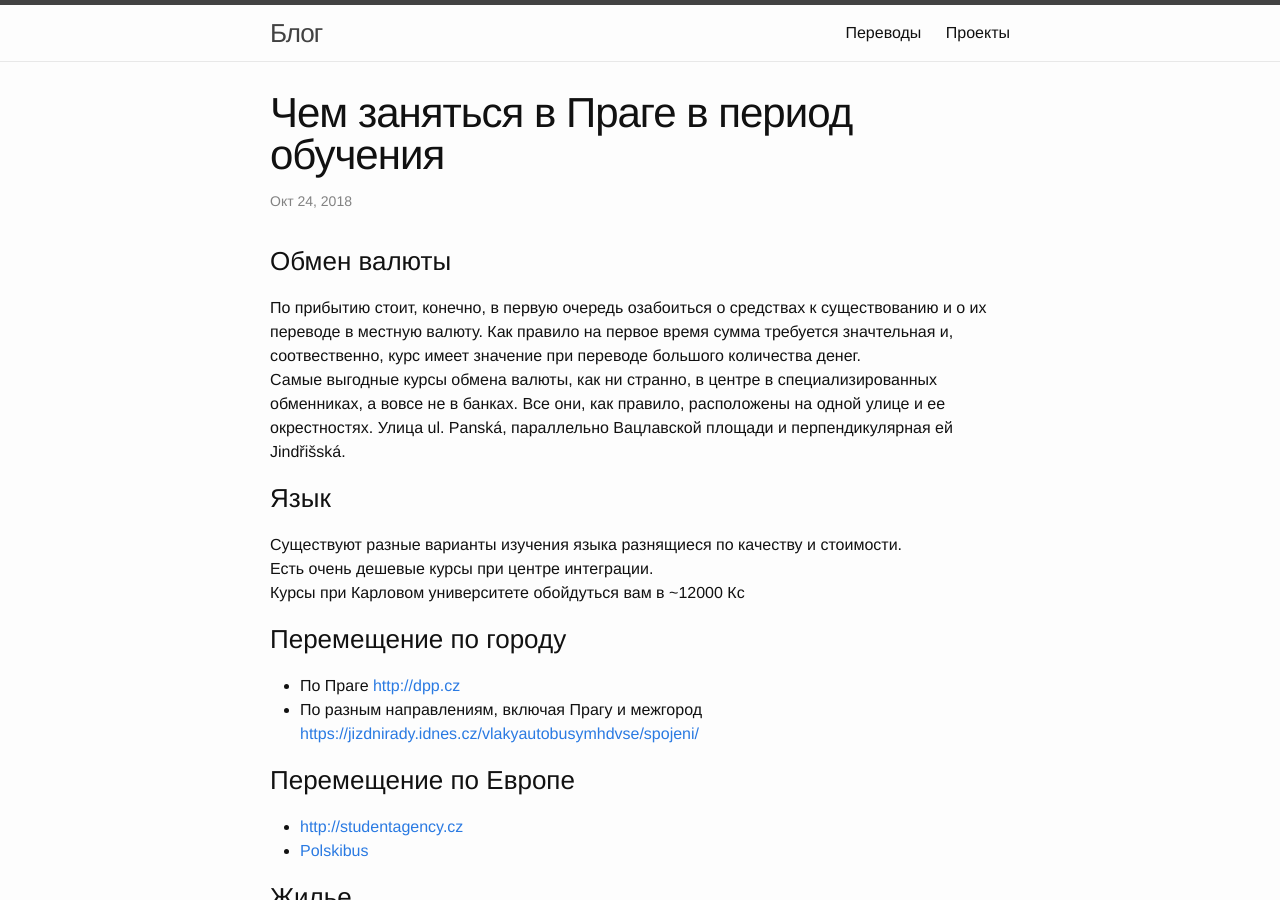
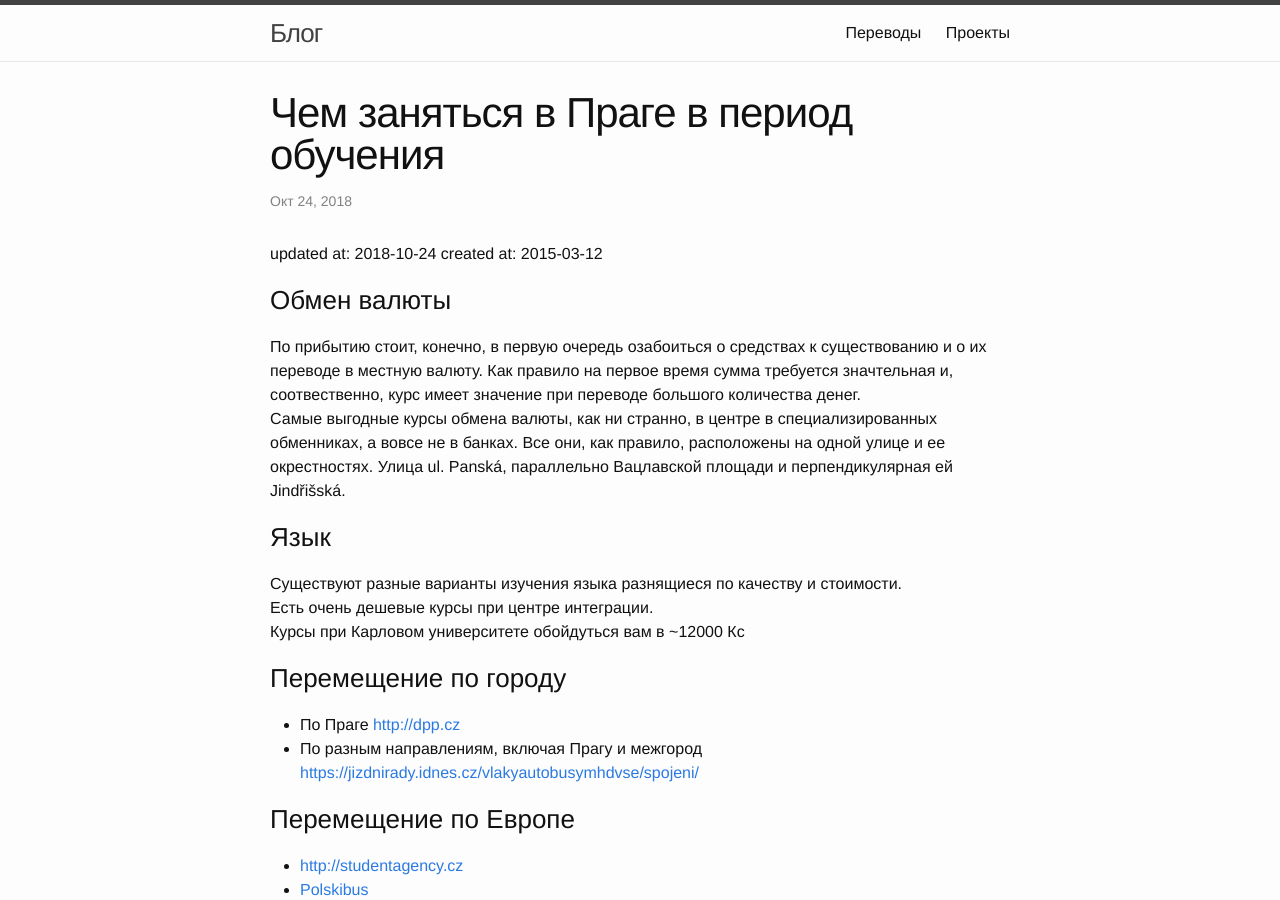
Before and after one commit to famer/rublog, a Jekyll site: the page built from _posts/2018-10-24-prague-bootstrap-document.md, in a window 1280 px wide and 900 px high. Built offline with Jekyll 4.4.1, drawn with Linux system fonts in a browser that asks for light colours.

Commit message:
Add created at and updated at dates

```diff
--- a/_posts/2018-10-24-prague-bootstrap-document.md
+++ b/_posts/2018-10-24-prague-bootstrap-document.md
@@ -3,6 +3,8 @@ title: Чем заняться в Праге в период обучения
 layout: post
 created_date: 2015-03-12
 ---
+updated at: {{ page.date | date: "%Y-%-m-%-d"}}
+created at: {{ page.created_date }}
 
 ### Обмен валюты
 
```
